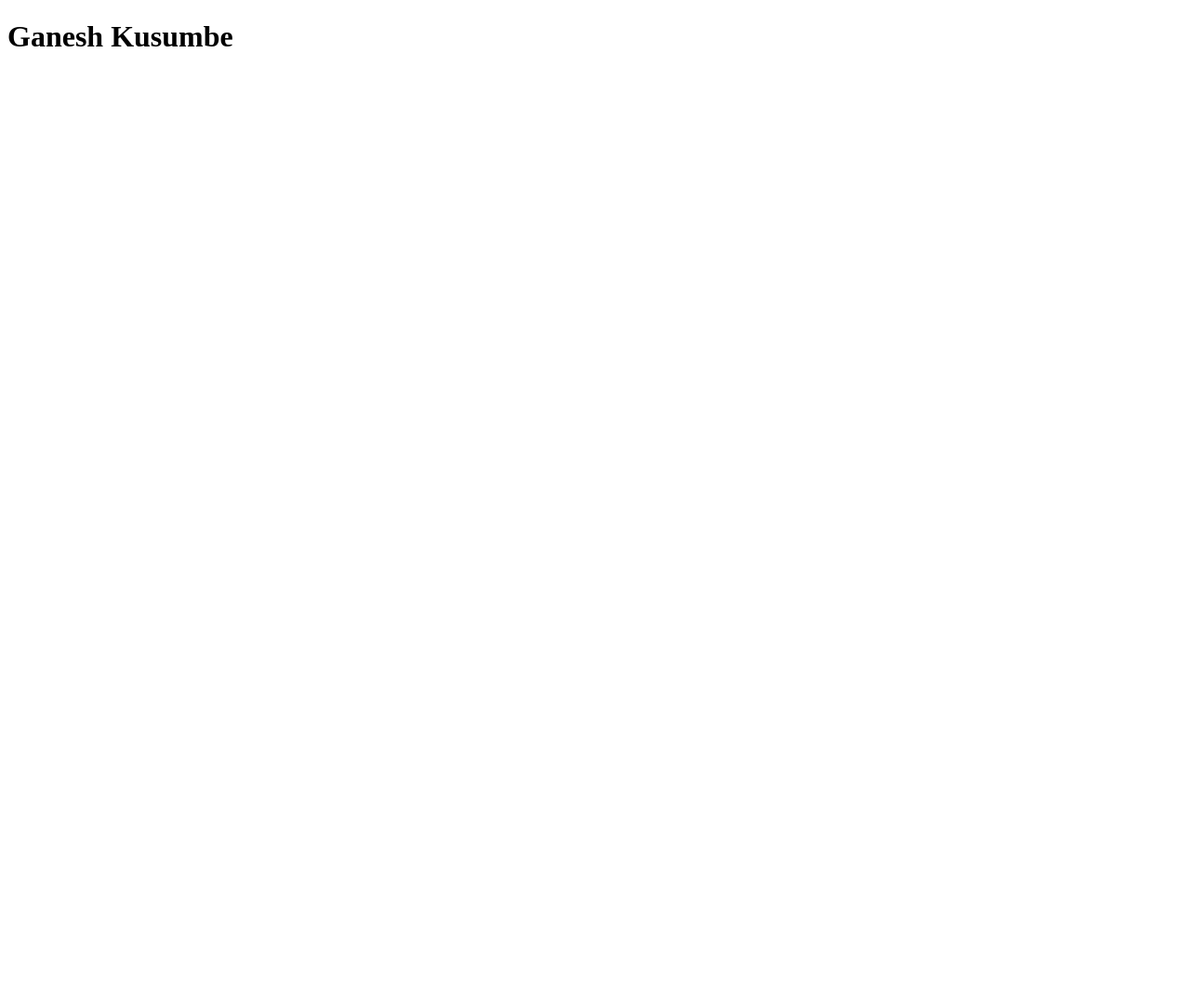
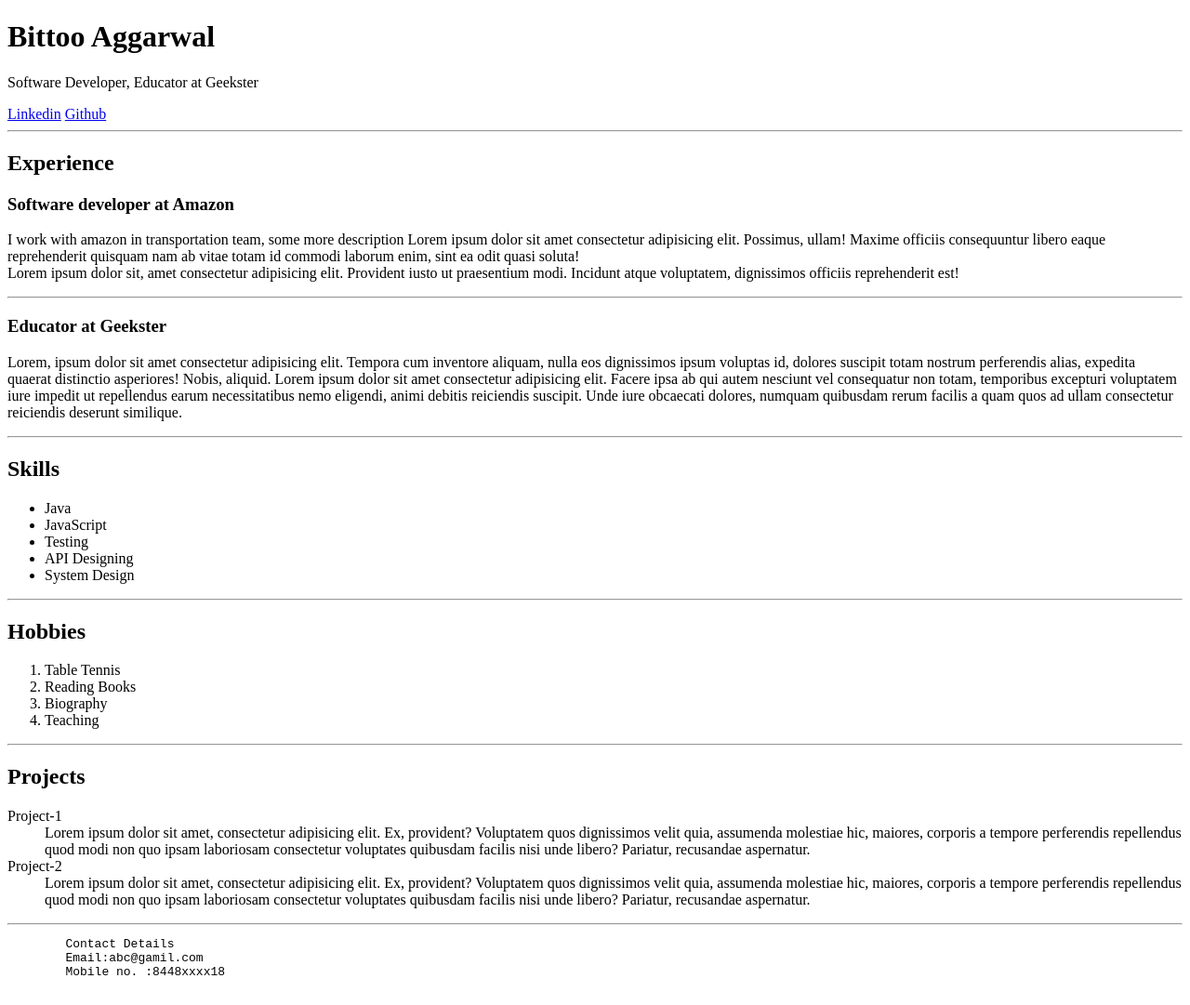
Before and after one commit to gkusumbe7/resume.github.io, a plain HTML site: page resume.html in a window 1280 px wide. Shown: the whole page at 93% size. Before the commit the page ends 800 px from the top, so only its background shows below. Drawn offline with Linux system fonts and the light colour scheme.

Commit message:
added code

```diff
--- a/resume.html
+++ b/resume.html
@@ -6,6 +6,67 @@
     <title>Document</title>
 </head>
 <body>
-    <h1>Ganesh Kusumbe</h1>
+    <h1>Bittoo Aggarwal</h1>
+    <p>Software Developer, Educator at Geekster</p>
+    <a href="https://www.linkedin.com/in/bittoo-aggarwal/">Linkedin</a>
+    <a href="https://github.com/bitz1119">Github</a>
+
+    <hr>
+    <h2>Experience</h2>
+    <h3>Software developer at Amazon</h3>
+    <p>I work with amazon in transportation team, some more description Lorem ipsum dolor sit amet consectetur adipisicing elit. Possimus, ullam! Maxime officiis consequuntur libero eaque reprehenderit quisquam nam ab vitae totam id commodi laborum enim, sint ea odit quasi soluta!
+    <br>  Lorem ipsum dolor sit, amet consectetur adipisicing elit. Provident iusto ut praesentium modi. Incidunt atque voluptatem, dignissimos officiis reprehenderit est!</p>
+    </hr>
+
+    <hr>
+    <h3>Educator at Geekster</h3>
+    <p>Lorem, ipsum dolor sit amet consectetur adipisicing elit. Tempora cum inventore aliquam, nulla eos dignissimos ipsum voluptas id, dolores suscipit totam nostrum perferendis alias, expedita quaerat distinctio asperiores! Nobis, aliquid. Lorem ipsum dolor sit amet consectetur adipisicing elit. Facere ipsa ab qui autem nesciunt vel consequatur non totam, temporibus excepturi voluptatem iure impedit ut repellendus earum necessitatibus nemo eligendi, animi debitis reiciendis suscipit. Unde iure obcaecati dolores, numquam quibusdam rerum facilis a quam quos ad ullam consectetur reiciendis deserunt similique.
+    </p>
+    </hr>
+
+    <hr>
+    <h2>Skills</h2>
+    <ul>
+            <li>Java</li>
+            <li>JavaScript</li>
+            <li>Testing</li>
+            <li>API Designing</li>
+            <li>System Design</li>
+    </ul>
+    </hr>
+
+    <hr>
+    <h2>Hobbies</h2>
+    <ol>
+            <li>Table Tennis</li>
+            <li>Reading Books</li>
+            <li>Biography</li>
+            <li>Teaching</li>
+    </ol>
+    </hr>
+    <hr>
+    <h2>Projects</h2>
+    <dl>
+        <dt>
+            Project-1
+        </dt>
+        <dd>
+            Lorem ipsum dolor sit amet, consectetur adipisicing elit. Ex, provident? Voluptatem quos dignissimos velit quia, assumenda molestiae hic, maiores, corporis a tempore perferendis repellendus quod modi non quo ipsam laboriosam consectetur voluptates quibusdam facilis nisi unde libero? Pariatur, recusandae aspernatur.
+        </dd>
+        <dt>
+            Project-2
+        </dt>
+        <dd>
+            Lorem ipsum dolor sit amet, consectetur adipisicing elit. Ex, provident? Voluptatem quos dignissimos velit quia, assumenda molestiae hic, maiores, corporis a tempore perferendis repellendus quod modi non quo ipsam laboriosam consectetur voluptates quibusdam facilis nisi unde libero? Pariatur, recusandae aspernatur.
+        </dd>
+    </dl>
+    </hr>
+    <hr>
+     <pre>
+        Contact Details
+        Email:abc@gamil.com
+        Mobile no. :8448xxxx18
+     </pre>
+    </hr>
 </body>
 </html>
```
